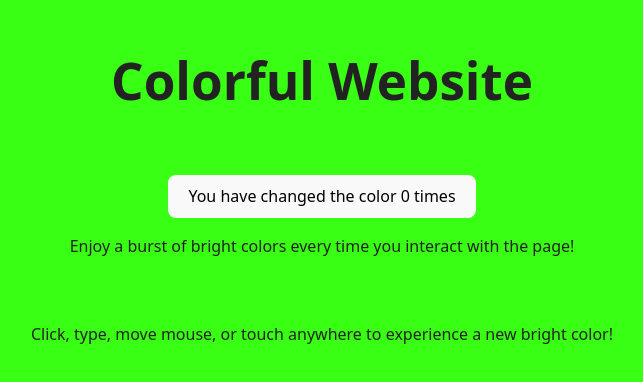
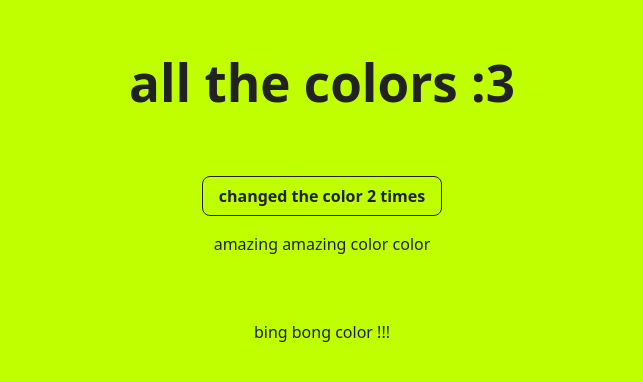
Before and after one commit to tranquil-tr0/colorful-website, a React (Vite) app: page / in a window 1280 px wide. Shown: the part 210-592 px from the top of the page, without its empty margins (318-961 px from the left). Built offline with nearby package versions, Linux system fonts and the light colour scheme.

Commit message:
improve interface text

```diff
--- a/src/App.tsx
+++ b/src/App.tsx
@@ -6,7 +6,7 @@ function getContrastYIQ(hexColor: string): string {
   const yiq = (r * 299 + g * 587 + b * 114) / 1000;
   return yiq >= 128 ? "#222" : "#fff";
 }
-import React, { useState } from "react";
+import React, { useState, useCallback } from "react";
 import "./App.css";
 
 function getRandomColor() {
@@ -31,48 +31,55 @@ function App() {
   const [bgColor, setBgColor] = useState<string>(getRandomColor());
   const [textColor, setTextColor] = useState<string>(getContrastYIQ(bgColor));
 
-  const changeColor = () => {
+  const changeColor = useCallback(() => {
     const color = getRandomColor();
     setBgColor(color);
     setTextColor(getContrastYIQ(color));
     document.body.style.backgroundColor = color;
     document.body.style.color = getContrastYIQ(color);
-  };
-
-  // Attach listeners for all user interactions
-  const handleUserInteraction = () => {
-    changeColor();
-  };
+    setCount((count) => count + 1);
+  }, []);
 
   React.useEffect(() => {
-    window.addEventListener("click", handleUserInteraction);
-    window.addEventListener("keydown", handleUserInteraction);
-    window.addEventListener("mousemove", handleUserInteraction);
-    window.addEventListener("touchstart", handleUserInteraction);
+    // Use a stable handler to avoid stale closure
+    const handler = () => {
+      changeColor();
+    };
+    window.addEventListener("click", handler);
+    window.addEventListener("keydown", handler);
+    window.addEventListener("mousemove", handler);
+    window.addEventListener("touchstart", handler);
     // Set initial color
     changeColor();
     return () => {
-      window.removeEventListener("click", handleUserInteraction);
-      window.removeEventListener("keydown", handleUserInteraction);
-      window.removeEventListener("mousemove", handleUserInteraction);
-      window.removeEventListener("touchstart", handleUserInteraction);
+      window.removeEventListener("click", handler);
+      window.removeEventListener("keydown", handler);
+      window.removeEventListener("mousemove", handler);
+      window.removeEventListener("touchstart", handler);
     };
-  }, []);
+  }, [changeColor]);
 
   return (
     <div style={{ color: textColor }}>
-      <h1>Colorful Website</h1>
+      <h1>all the colors :3</h1>
       <div className="card">
-        <button onClick={() => setCount((count) => count + 1)}>
-          You have changed the color {count} times
+        <button
+          style={{
+            background: "none",
+            border: "1px solid",
+            fontWeight: "bold",
+            color: textColor,
+            padding: "0.5em 1em",
+            cursor: "pointer",
+          }}
+          disabled
+        >
+          changed the color {count} times
         </button>
-        <p>
-          Enjoy a burst of bright colors every time you interact with the page!
-        </p>
+        <p>amazing amazing color color</p>
       </div>
       <p className="read-the-docs" style={{ color: textColor }}>
-        Click, type, move mouse, or touch anywhere to experience a new bright
-        color!
+        bing bong color !!!
       </p>
     </div>
   );
```
